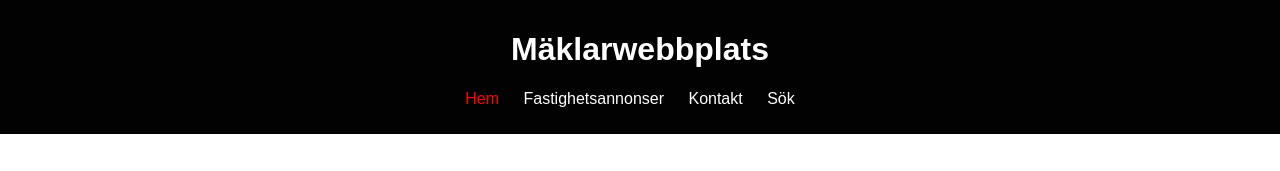
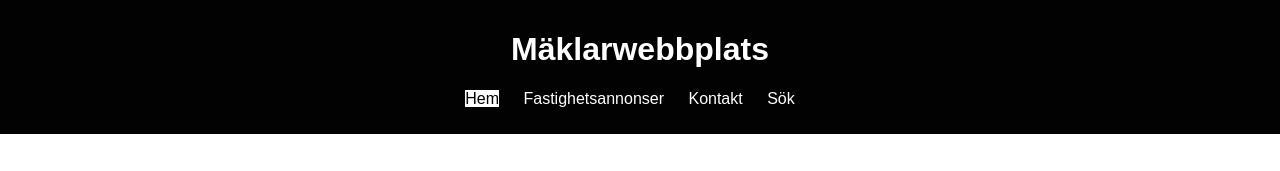
Before and after one commit to ErikLangemalm/M-klarsajten_Hushittarna, a website: page index.html in a window 1280 px wide. In both pictures the pointer is over the link "Hem". Shown: the top 171 px of the page. Drawn offline with nearby package versions, Linux system fonts and the light colour scheme.

Commit message:
updated style.css

```diff
--- a/style.css
+++ b/style.css
@@ -17,7 +17,7 @@ li>a {
 }
 
 li>a:hover {
-  color: red;
+  color: black;
 }
 
 nav ul {
@@ -28,6 +28,11 @@ nav ul {
 nav li {
   display: inline;
   margin-right: 20px;
+  text-align: center;
+}
+
+li:hover {
+  background-color: white;
 }
 
 main {
```
